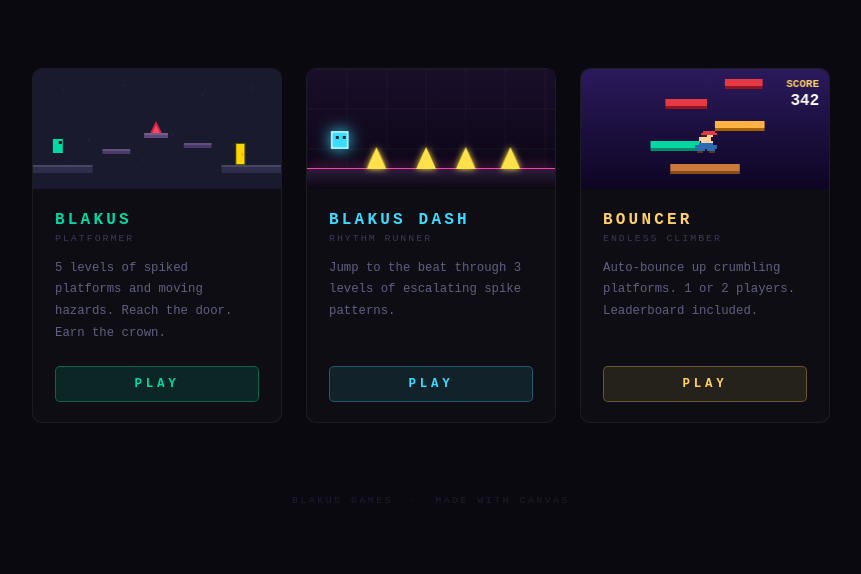
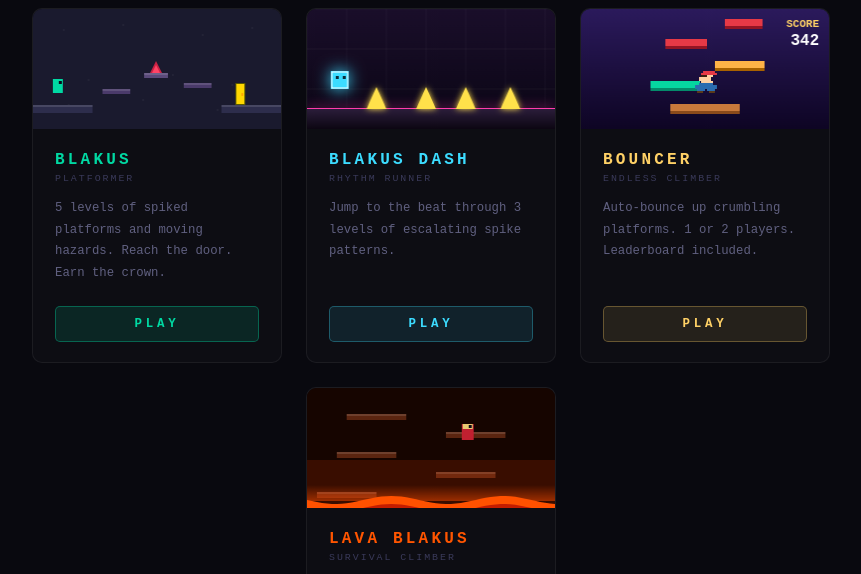
Before and after one commit to dalbo/blakus-hub, a plain HTML site: page index.html in a window 1280 px wide. Shown: the part 194-768 px from the top of the page, without its empty margins (209-1070 px from the left). Drawn offline with Linux system fonts and the light colour scheme.

Commit message:
Add Lava Blakus game + card on hub
New game: rising-lava vertical climber, 5 levels (40→138 px/s).
Added lava_blakus submodule and updated hub index with new card + preview.

Co-Authored-By: Claude Sonnet 4.6 <noreply@anthropic.com>

```diff
--- a/index.html
+++ b/index.html
@@ -63,6 +63,7 @@
     .card-blakus:hover   { border-color: #00d9a3; box-shadow: 0 16px 48px rgba(0,0,0,0.6), 0 0 28px rgba(0,217,163,0.18); }
     .card-dash:hover     { border-color: #3cdcff; box-shadow: 0 16px 48px rgba(0,0,0,0.6), 0 0 28px rgba(60,220,255,0.18); }
     .card-bouncer:hover  { border-color: #ffd166; box-shadow: 0 16px 48px rgba(0,0,0,0.6), 0 0 28px rgba(255,209,102,0.18); }
+    .card-lava:hover     { border-color: #ff5500; box-shadow: 0 16px 48px rgba(0,0,0,0.6), 0 0 28px rgba(255,85,0,0.25); }
 
     /* mini scene drawn by JS */
     .card-scene { display: block; width: 100%; height: 120px; }
@@ -84,6 +85,7 @@
     .card-blakus  .card-title { color: #00d9a3; }
     .card-dash    .card-title { color: #3cdcff; }
     .card-bouncer .card-title { color: #ffd166; }
+    .card-lava    .card-title { color: #ff5500; }
 
     .card-genre {
       font-size: 0.62rem;
@@ -118,6 +120,7 @@
     .card-blakus  .play-btn { background: rgba(0,217,163,0.12);  color: #00d9a3;  border: 1px solid rgba(0,217,163,0.35); }
     .card-dash    .play-btn { background: rgba(60,220,255,0.10); color: #3cdcff;  border: 1px solid rgba(60,220,255,0.3); }
     .card-bouncer .play-btn { background: rgba(255,209,102,0.10);color: #ffd166;  border: 1px solid rgba(255,209,102,0.3); }
+    .card-lava    .play-btn { background: rgba(255,85,0,0.12);   color: #ff5500;  border: 1px solid rgba(255,85,0,0.35); }
 
     footer {
       margin-top: 72px;
@@ -161,6 +164,16 @@
         <div class="card-title">Bouncer</div>
         <div class="card-genre">Endless Climber</div>
         <div class="card-desc">Auto-bounce up crumbling platforms. 1 or 2 players. Leaderboard included.</div>
+        <span class="play-btn">PLAY</span>
+      </div>
+    </a>
+
+    <a class="card card-lava" href="lava_blakus/index.html">
+      <canvas class="card-scene" id="scene-lava" width="250" height="120"></canvas>
+      <div class="card-body">
+        <div class="card-title">Lava Blakus</div>
+        <div class="card-genre">Survival Climber</div>
+        <div class="card-desc">Rising lava is chasing you up 5 levels. Outrun it or burn. Lava resets on death.</div>
         <span class="play-btn">PLAY</span>
       </div>
     </a>
@@ -340,6 +353,71 @@
       ctx.font = 'bold 16px monospace';
       ctx.fillText('342', W - 10, 36);
     })();
+
+    // ── Lava Blakus preview — vertical climb with rising lava ────────────
+    (function () {
+      const c = document.getElementById('scene-lava');
+      const ctx = c.getContext('2d');
+      const W = c.width, H = c.height;
+
+      ctx.fillStyle = '#160500';
+      ctx.fillRect(0, 0, W, H);
+
+      // platforms (zigzag left/right climbing up)
+      const plats = [
+        [10,  104, 60, 6, '#5a2510'],
+        [130, 84,  60, 6, '#5a2510'],
+        [30,  64,  60, 6, '#5a2510'],
+        [140, 44,  60, 6, '#5a2510'],
+        [40,  26,  60, 6, '#5a2510'],
+      ];
+      for (const [x, y, w, h, col] of plats) {
+        ctx.fillStyle = col;
+        ctx.fillRect(x, y, w, h);
+        ctx.fillStyle = 'rgba(255,255,255,0.12)';
+        ctx.fillRect(x, y, w, 2);
+      }
+
+      // player (red square, mid-climb)
+      ctx.fillStyle = '#c02030';
+      ctx.fillRect(156, 36, 12, 16);
+      ctx.fillStyle = '#e8c870';
+      ctx.fillRect(157, 36, 10, 5);
+      ctx.fillStyle = '#0d0d1a';
+      ctx.fillRect(163, 37, 3, 3);
+
+      // lava at bottom
+      const lavaY = 113;
+      const grad = ctx.createLinearGradient(0, lavaY - 16, 0, lavaY);
+      grad.addColorStop(0, 'rgba(255,80,0,0)');
+      grad.addColorStop(1, 'rgba(255,80,0,0.5)');
+      ctx.fillStyle = grad;
+      ctx.fillRect(0, lavaY - 16, W, 16);
+
+      ctx.fillStyle = '#b81800';
+      ctx.beginPath();
+      ctx.moveTo(0, lavaY);
+      for (let x = 0; x <= W; x += 5) {
+        ctx.lineTo(x, lavaY + Math.sin(x / 18) * 4);
+      }
+      ctx.lineTo(W, H); ctx.lineTo(0, H); ctx.closePath();
+      ctx.fill();
+
+      ctx.fillStyle = '#ff5500';
+      ctx.beginPath();
+      ctx.moveTo(0, lavaY - 1);
+      for (let x = 0; x <= W; x += 5) {
+        ctx.lineTo(x, lavaY + Math.sin(x / 18) * 4 - 1);
+      }
+      for (let x = W; x >= 0; x -= 5) {
+        ctx.lineTo(x, lavaY + Math.sin(x / 18) * 4 + 7);
+      }
+      ctx.closePath(); ctx.fill();
+
+      // danger glow on player (lava below them)
+      ctx.fillStyle = 'rgba(255,60,0,0.15)';
+      ctx.fillRect(0, H * 0.6, W, H * 0.4);
+    })();
   </script>
 
 </body>
```
Also changed, not shown: 1 other file.
